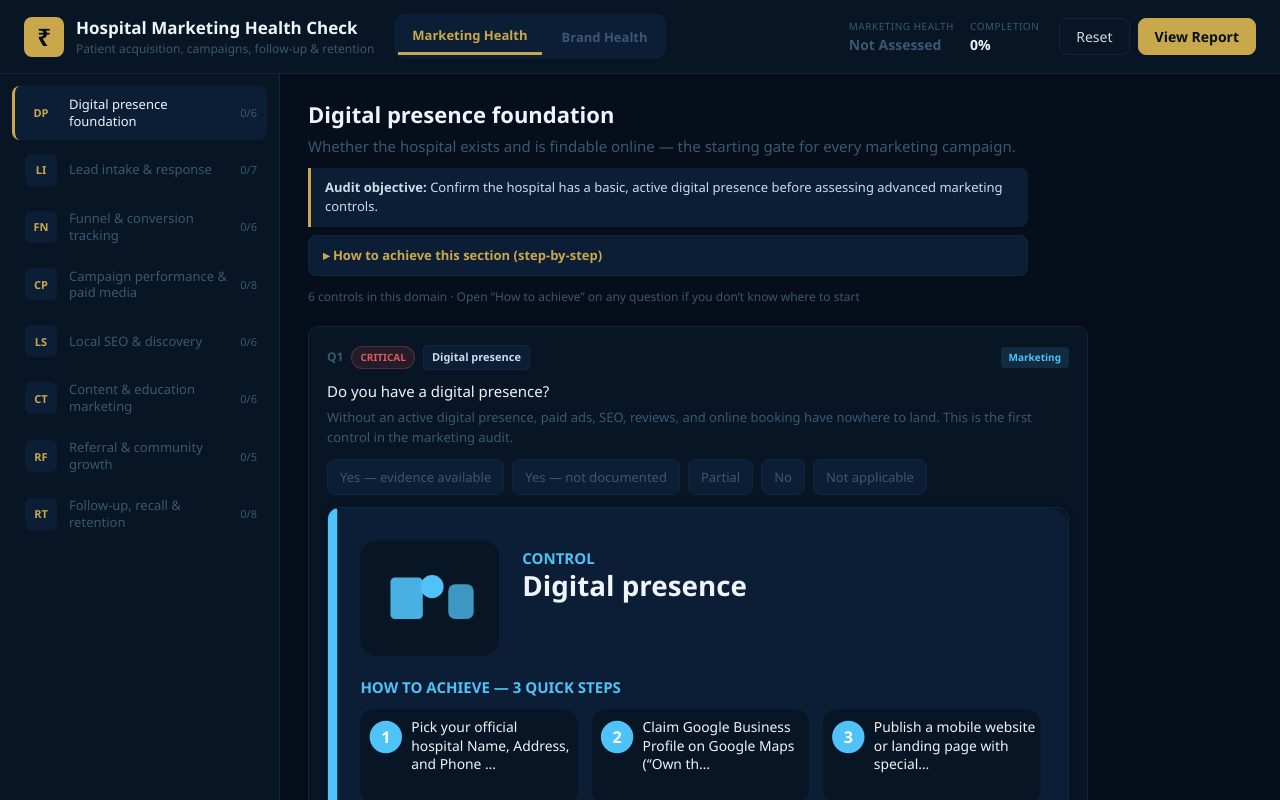
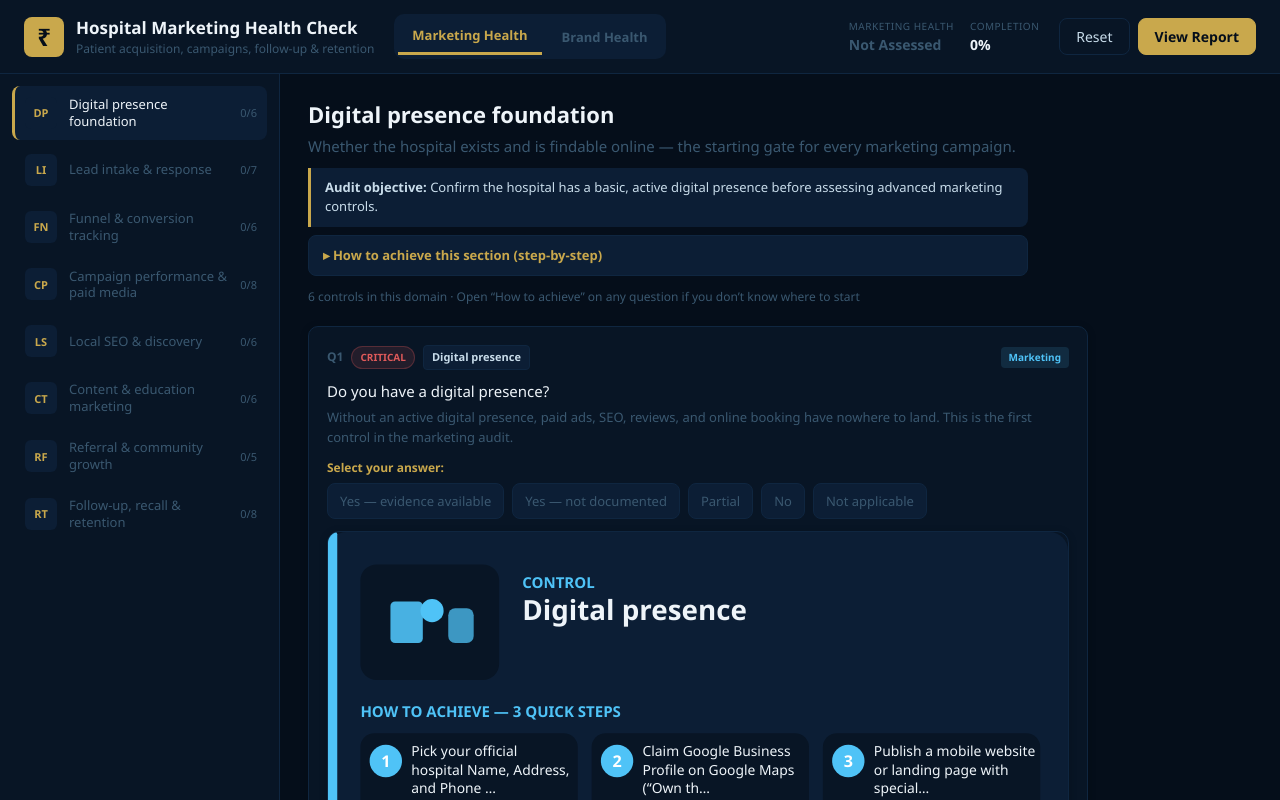
Before and after one commit to upadhyaymehul9-prog/marketing-leakage-check-for-healthcare, a React (Vite) app: page / in a window 1280 px wide. Shown: the top 800 px of the page. Built offline with nearby package versions, Linux system fonts and the light colour scheme.

Commit message:
feat: add "Select your answer" prompt above answer options

```diff
--- a/src/components/QuestionCard.tsx
+++ b/src/components/QuestionCard.tsx
@@ -35,6 +35,7 @@ export default function QuestionCard({
         <p className="question-card__explanation">{question.explanation}</p>
       )}
 
+      <p className="question-card__prompt">Select your answer:</p>
       <div className="answer-options" role="group" aria-label="Answer options">
         {ANSWER_ORDER.map((value) => {
           const selected = response?.answer === value;
--- a/src/styles.css
+++ b/src/styles.css
@@ -500,6 +500,13 @@ button {
   color: var(--muted);
 }
 
+.question-card__prompt {
+  margin: 0 0 6px;
+  font-size: 12px;
+  font-weight: 700;
+  color: var(--gold);
+}
+
 .answer-options {
   display: flex;
   flex-wrap: wrap;
```
